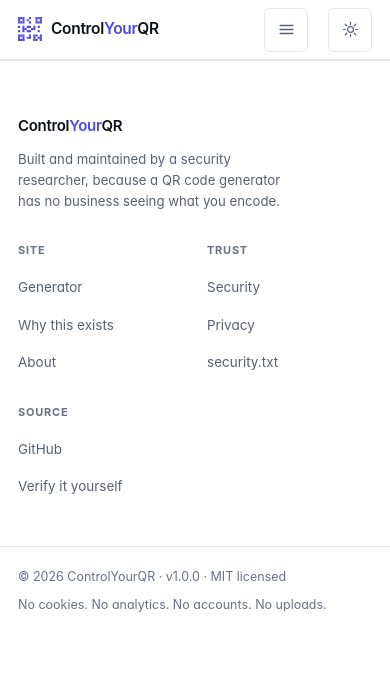
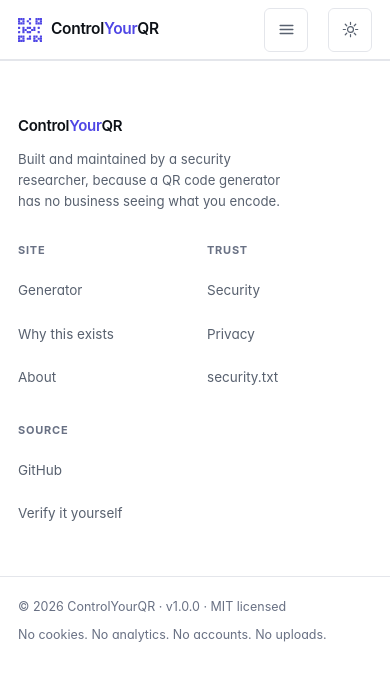
Before and after one commit to srivishal27/controlyourqr, a Flask app: template app/templates/base.html in a window 390 px wide. Shown: the top 681 px of the page. Run offline with Flask 3, Linux system fonts and the light colour scheme; the template is opened without the code that fills it, so the values that code supplies are empty.

Commit message:
Bring footer links and the brand link up to the 44px tap floor

```diff
--- a/app/static/css/style.css
+++ b/app/static/css/style.css
@@ -1196,8 +1196,8 @@ input[type="color"]::-moz-color-swatch { border: 0; border-radius: 5px; }
   /* Wider hit area for the sliders without changing how they look. */
   input[type="range"] { height: 44px; }
 
-  .footer-links a { padding: 8px 0; }
-  .brand { padding: 6px 0; }
+  .footer-links a { padding: 11px 0; }
+  .brand { min-height: 44px; }
 }
 
 @media (max-width: 560px) {
```
